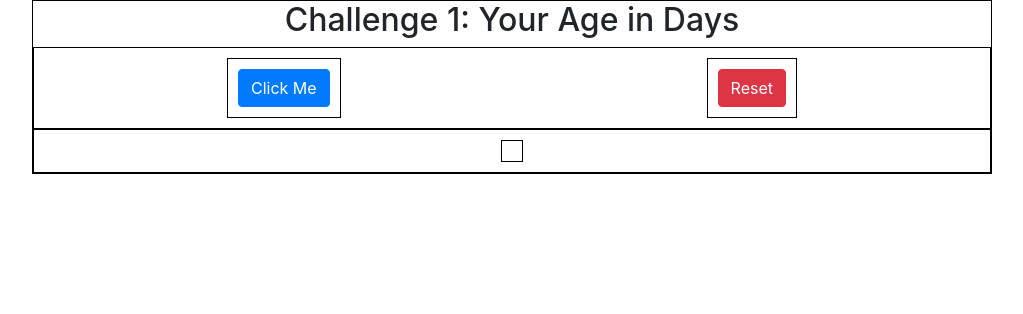
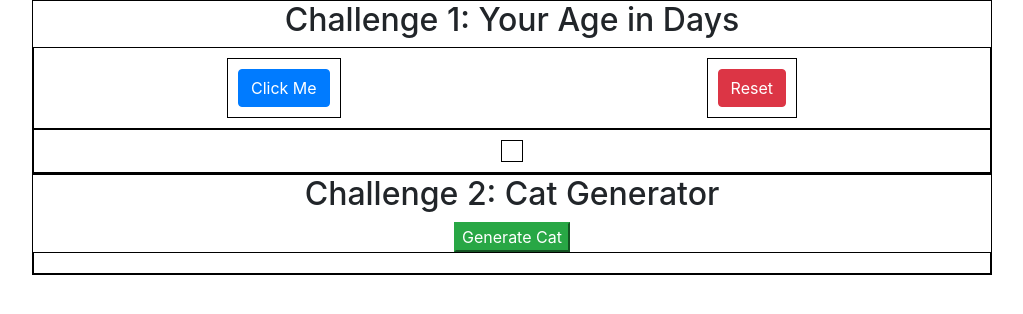
Before and after one commit to IA-Fuad/JavaScriptTutorialProjects, a plain HTML site: page index.html in a window 1280 px wide. Shown: the whole page, without its empty margins (128-1151 px from the left). Drawn offline with nearby package versions, Linux system fonts and the light colour scheme.

Commit message:
secondProject

```diff
--- a/index.html
+++ b/index.html
@@ -28,6 +28,15 @@
       </div>
     </div>
 
+    <div class="container-2">
+      <h2>Challenge 2: Cat Generator</h2>
+      <button class="bt btn-success" id="catGen" onclick="generateCat()">
+        Generate Cat
+      </button>
+
+      <div class="flex-box-container-2" id="flex-cat-gen"></div>
+    </div>
+
     <script src="./static/js/script.js"></script>
   </body>
 </html>
--- a/static/css/styles.css
+++ b/static/css/styles.css
@@ -1,11 +1,13 @@
-.container-1 {
+.container-1,
+.container-2 {
   border: 1px solid black;
   width: 75%;
   margin: 0 auto;
   text-align: center;
 }
 
-.flex-box-container-1 {
+.flex-box-container-1,
+.flex-box-container-2 {
   display: flex;
   border: 1px solid black;
   padding: 10px;
@@ -20,3 +22,8 @@
   border: 1px solid black;
   align-items: center;
 }
+
+.flex-box-container-2 img {
+  margin: 10px;
+  box-shadow: 0px 10px 50px rgba(0, 0, 0, 0.7);
+}
--- a/static/js/script.js
+++ b/static/js/script.js
@@ -20,3 +20,12 @@ function reset() {
   document.getElementById("ageInDays").remove();
   clicked = false;
 }
+
+// Challenge 2
+function generateCat() {
+  let image = document.createElement("img");
+  let div = document.getElementById("flex-cat-gen");
+  image.src =
+    "https://i.pinimg.com/originals/c3/2b/fa/c32bfa16bcf864e478d3ddfe32440268.gif";
+  div.appendChild(image);
+}
```
